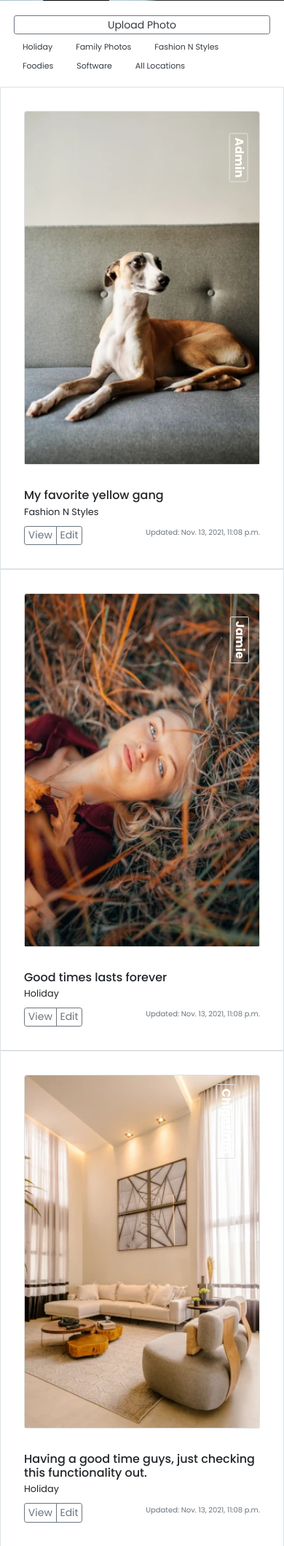
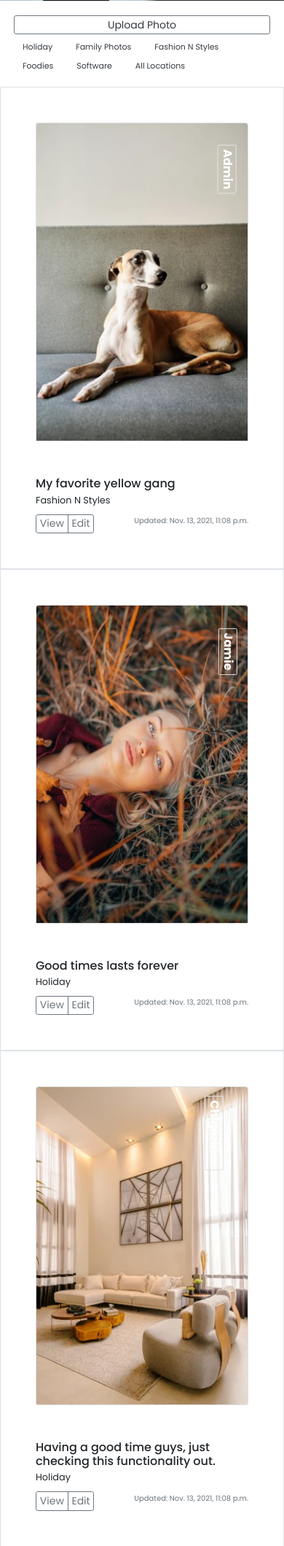
Before and after one commit to ai-dev-official/Photographer-Web-App-in-Django, a Django app: page / in a window 390 px wide. Shown: the part 159-2278 px from the top of the page at 73% size. Run offline with Django 3.2, Linux system fonts and the light colour scheme; a user stored in the database is signed in; data comes from the database, SQL or seed files in the repository; some libraries are stand-ins or nearby versions.

Commit message:
Added Responsiveness

```diff
--- a/static/css/custom.css
+++ b/static/css/custom.css
@@ -863,7 +863,7 @@ main .main-login, main .btn {
     }
 
     .card-m-add {
-      margin: 1rem !important;
+      margin: 2rem !important;
     }
 
     .p-gallery .p-5 {
@@ -922,7 +922,7 @@ main .main-login, main .btn {
   @media screen and (min-width:300px){
 
     .card-m-add {
-      margin: 2rem !important;
+      margin: 3rem !important;
     }
 
     .footer {
@@ -953,7 +953,7 @@ main .main-login, main .btn {
   @media screen and (min-width:1024px){
 
     .card-m-add {
-      margin: 3rem !important;
+      margin: 5rem !important;
     }
 
     .col6-add {
```
